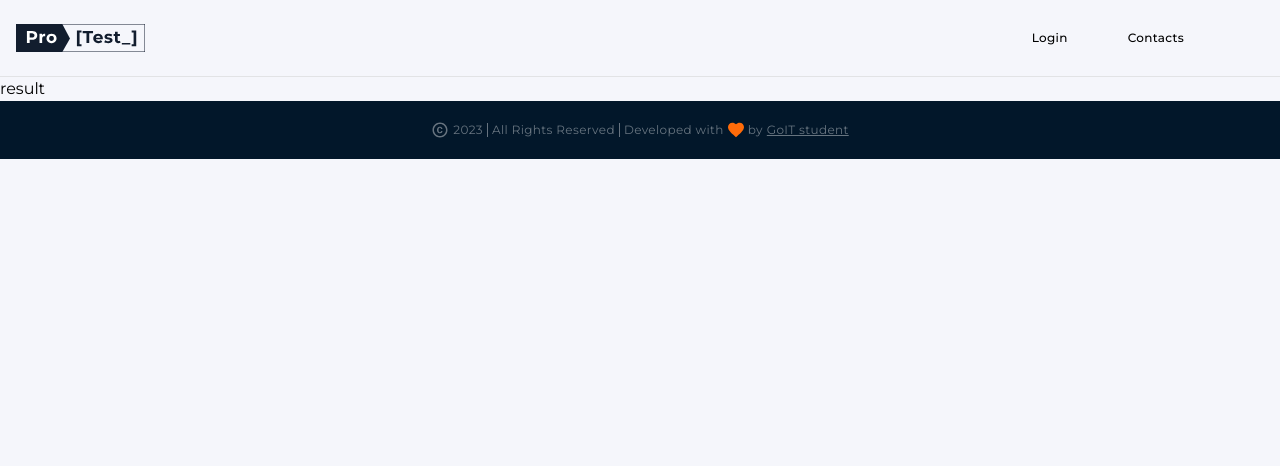
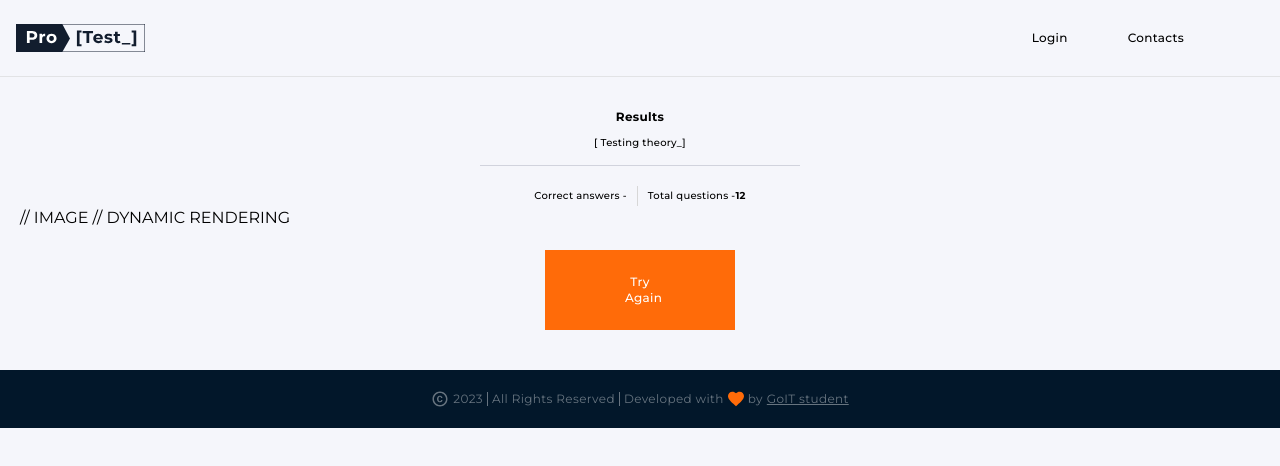
Before and after one commit to yurii2007/api-qa-testing, a Next.js app in the folder frontend/: page /result in a window 1280 px wide. Shown: the top 466 px of the page. Built offline with nearby package versions, Linux system fonts and the light colour scheme.

Commit message:
added demo result page

```diff
--- /dev/null
+++ b/frontend/app/result/desc.tsx
@@ -0,0 +1,29 @@
+"use client";
+
+import { useSelector } from "react-redux";
+
+import { selectAnswers, selectResult } from "@/redux/selectors";
+import Link from "next/link";
+
+const Desc = () => {
+  const correctAnswers = useSelector(selectResult);
+
+  return (
+    <section className="mt-5 mx-auto">
+      <p className="text-[0.625rem] font-medium leading-3 tracking-wide flex justify-center items-center">
+        Correct answers - <span className="font-bold">{correctAnswers}</span>
+        <span className="inline-block mx-[10px] h-[20px] w-[1px] bg-[#D7D7D7]"></span>
+        Total questions - <span className="font-bold">12</span>
+      </p>
+      // IMAGE // DYNAMIC RENDERING
+      <Link
+        href="/test"
+        className="primary-btn mt-5 mx-auto block bg-btn-primary w-[190px] text-white font-medium capitalize"
+      >
+        Try Again
+      </Link>
+    </section>
+  );
+};
+
+export default Desc;
--- /dev/null
+++ b/frontend/app/result/donut.tsx
@@ -0,0 +1,44 @@
+"use client";
+
+import { Chart as ChartJS, ArcElement, Tooltip, Legend } from "chart.js";
+import { Pie } from "react-chartjs-2";
+import { useSelector } from "react-redux";
+
+import { selectResult } from "@/redux/selectors";
+
+ChartJS.register(ArcElement, Tooltip, Legend);
+
+const Donut = () => {
+  const correctAnswers = useSelector(selectResult) ?? -1;
+
+  if (correctAnswers < 0) return null;
+
+  const data = {
+    labels: ["Correct", "Incorrect"],
+    datasets: [
+      {
+        label: "",
+        data: [correctAnswers, 12 - correctAnswers],
+        backgroundColor: ["#FF6B09", "#D7D7D7"],
+        borderWidth: 0,
+        hoverOffset: 1,
+        cutout: "0%",
+      },
+    ],
+  };
+  const options = {
+    plugins: {
+      legend: {
+        display: false,
+      },
+    },
+  };
+
+  return (
+    <section className="mt-5 w-[156px] h-[156px] mx-auto">
+      <Pie data={data} options={options} />
+    </section>
+  );
+};
+
+export default Donut;
--- a/frontend/app/result/page.tsx
+++ b/frontend/app/result/page.tsx
@@ -1,5 +1,18 @@
+import Donut from "./donut";
+import ResultDesc from "./desc"
+
 const Page = () => {
-  return <div>result</div>;
+  return (
+    <main className="px-5 pt-8 pb-10">
+      <h2 className="text-xs font-bold leading-4 tracking-wide text-center text-font-primary">Results</h2>
+      <h3 className="mt-3 text-[0.625rem] font-medium leading-3 tracking-wide text-center text-font-primary">
+        [ Testing theory_]
+      </h3>
+      <div className="divider mt-4"></div>
+      <Donut />
+      <ResultDesc />
+    </main>
+  );
 };
 
 export default Page;
--- a/frontend/redux/store.ts
+++ b/frontend/redux/store.ts
@@ -28,12 +28,20 @@ const authPersistSettings = {
   whitelist: ["token"],
 };
 
+const testsPersistSettings = {
+  key: "tests",
+  storage,
+  whitelist: ["result"],
+};
+
 const persistedAuth = persistReducer(authPersistSettings, authReducer);
+
+const persistedTests = persistReducer(testsPersistSettings, testReducer);
 
 export const store = configureStore({
   reducer: {
     auth: persistedAuth,
-    tests: testReducer,
+    tests: persistedTests,
   },
   middleware: (getDefaultMiddleware) =>
     getDefaultMiddleware({
```
